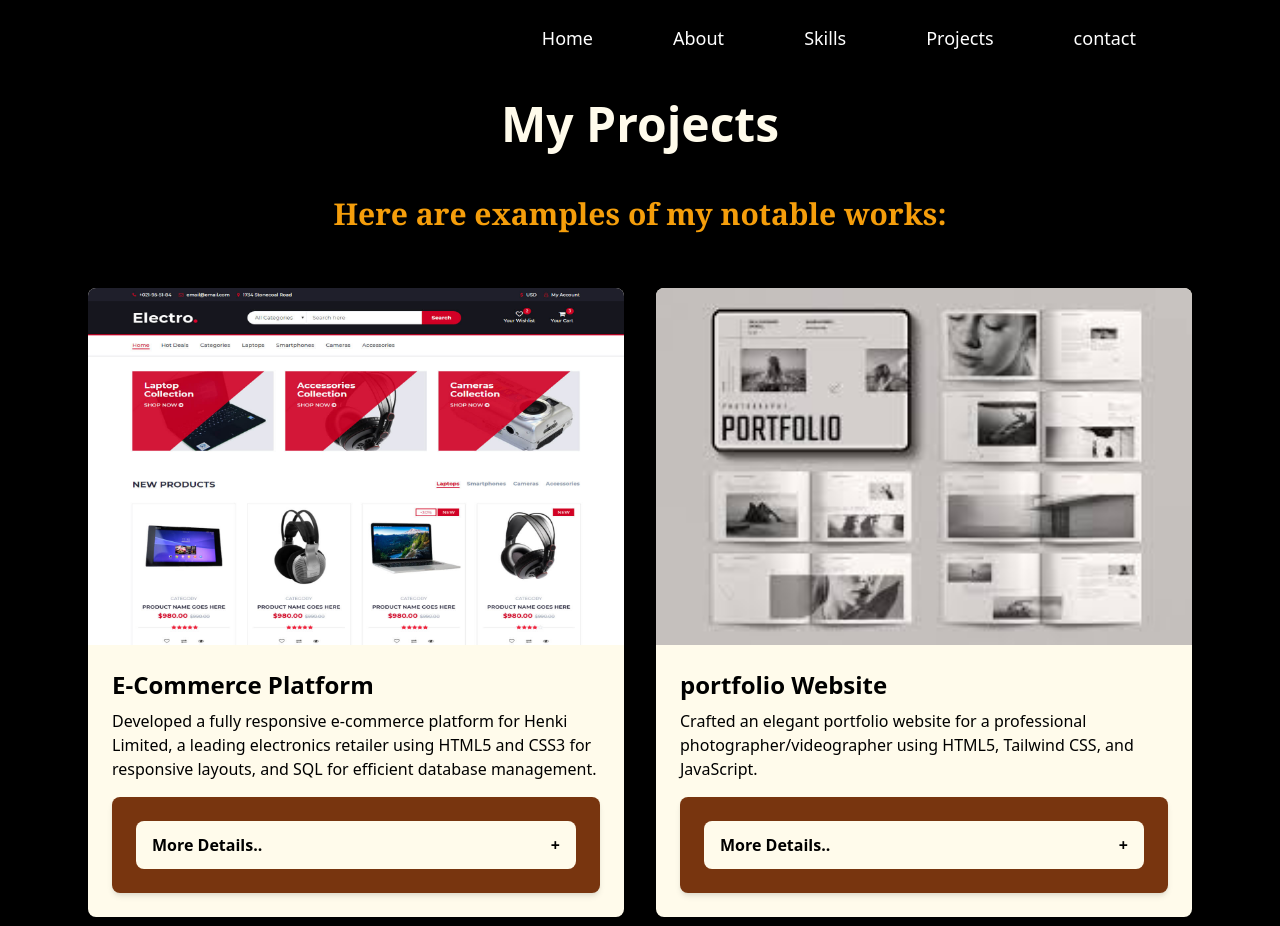
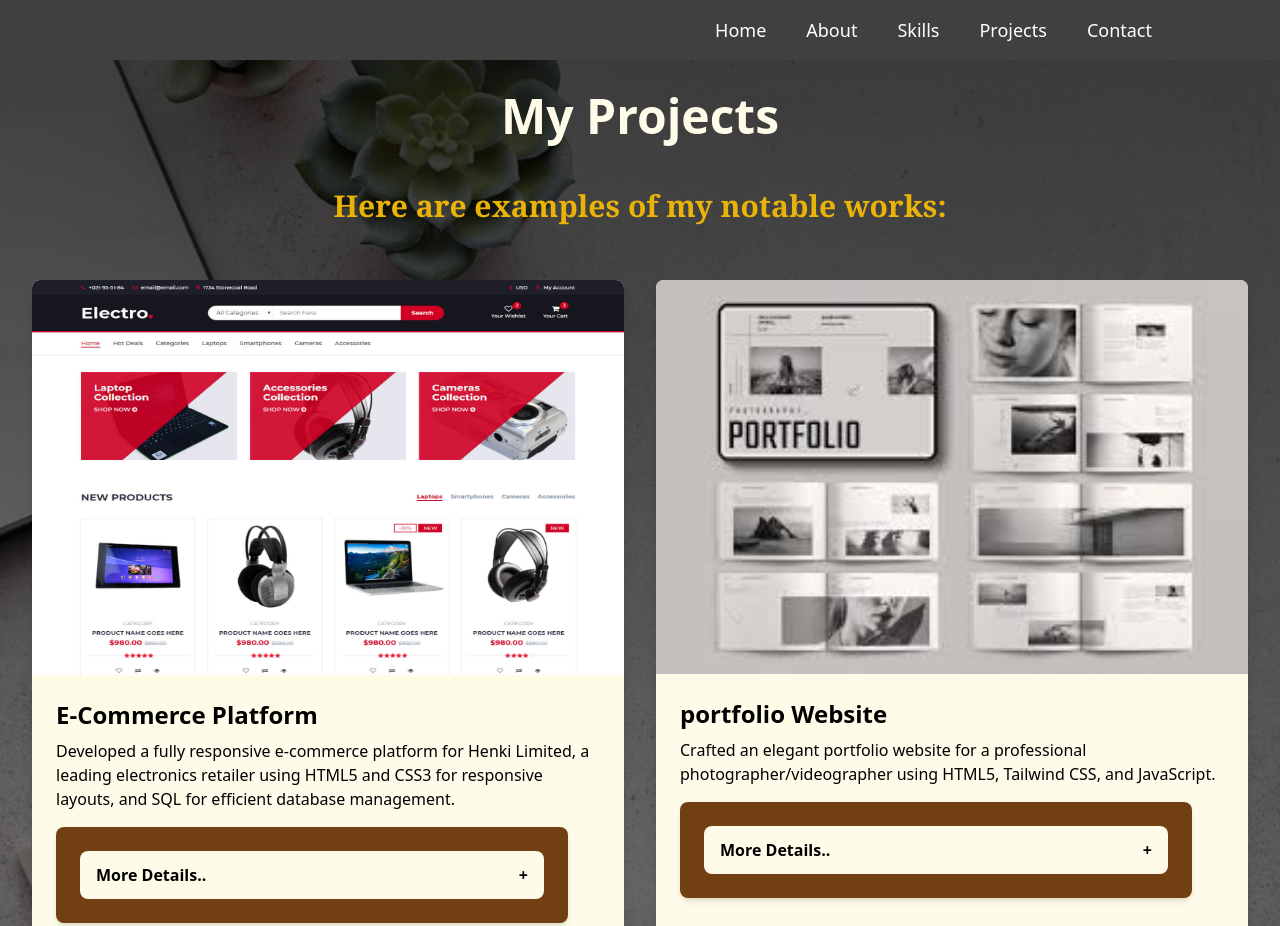
Before and after one commit to Wairimu-huho/PortfolioHackathon-Peer-to-peer-Group-12, a plain HTML site: page projects.html in a window 1280 px wide. Shown: the top 926 px of the page. Drawn offline with nearby package versions, Linux system fonts and the light colour scheme.

Commit message:
Added a dark gradient overlay in about skills and projects page

```diff
--- a/projects.html
+++ b/projects.html
@@ -5,50 +5,64 @@
     <meta charset="UTF-8">
     <meta name="viewport" content="width=device-width, initial-scale=1.0">
     <title>Projects</title>
-    <script src="https://kit.fontawesome.com/3cf439782a.js" crossorigin="anonymous"></script>
-    <link href="https://cdn.jsdelivr.net/npm/tailwindcss@2.2.19/dist/tailwind.min.css" rel="stylesheet">
+    <script src="https://cdn.tailwindcss.com"></script>
+    <link href="https://cdnjs.cloudflare.com/ajax/libs/font-awesome/6.0.0-beta3/css/all.min.css" rel="stylesheet">
 </head>
 
-<body class="bg-black">
-    <header>
-        <div>
-            <nav class="flex justify-end items-center  p-4">
-                <ul class=" flex space-x-20 mr-32">
-                    <li class="inline-block my-2">
-                        <a href="home.html"
+<body class="h-screen">
+    <!-- Navigation -->
+    <header class="bg-black bg-opacity-75 top-0 left-0 w-full p-4 z-20 ">
+        <nav class="flex justify-end items-center pr-28">
+            <ul class="flex space-x-10">
+                <li>
+                    <a href="home.html" target="_blank"
                         class="text-white text-lg relative hover:text-yellow-500 transition duration-300">
                         Home
                     </a>
                 </li>
-                    <li class="inline-block  my-2">
-                        <a href="about.html" class="text-white text-lg relative hover:text-yellow-500 transition duration-300" >
+                <li>
+                    <a href="about.html" target="_blank"
+                        class="text-white text-lg relative hover:text-yellow-500 transition duration-300">
                         About
                     </a>
                 </li>
-                    <li class="inline-block my-2">
-                        <a href="skills.html" class="text-white text-lg relative hover:text-yellow-500 transition duration-300">
+                <li>
+                    <a href="skills.html" target="_blank"
+                        class="text-white text-lg relative hover:text-yellow-500 transition duration-300">
                         Skills
                     </a>
                 </li>
-                    <li class="inline-block my-2">
-                        <a href="projects.html" class="text-white text-lg relative hover:text-yellow-500 transition duration-300">
+                <li>
+                    <a href="projects.html" target="_blank"
+                        class="text-white text-lg relative hover:text-yellow-500 transition duration-300">
                         Projects
                     </a>
                 </li>
-                    <li class="inline-block my-2">
-                        <a href="contact.html" class="text-white text-lg relative hover:text-yellow-500 transition duration-300">
-                            contact
+                <li>
+                    <a href="contact.html" target="_blank"
+                        class="text-white text-lg relative hover:text-yellow-500 transition duration-300">
+                        Contact
                     </a>
                 </li>
             </ul>
         </nav>
-        </div>
     </header>
 
-    <!------------------------------------projects section----------------------------->
-    <div class="max-w-6xl mx-auto p-6">
+    <!-- Background Section -->
+    <div class="relative min-h-screen">
+        <!-- Background Image -->
+        <div class="absolute inset-0 bg-cover bg-center" style="background-image: url('images/header3.jpg');">
+        </div>
+
+        <!-- Dark Gradient Overlay -->
+        <div class="absolute inset-0 bg-gradient-to-b from-black/70 via-black/50 to-black/70 z-10"></div>
+
+        <!-- Projects Section -->
+        <div class="relative z-10 items-center justify-center h-full p-8 pb-12">
             <h2 class="text-5xl text-yellow-50 font-bold mb-12 text-center">My Projects</h2>
-        <h1 class="text-3xl font-bold text-center text-yellow-500 mb-14 font-serif">Here are examples of my notable works:</h1>
+            <h1 class="text-3xl font-bold text-center text-yellow-500 mb-14 font-serif">
+                Here are examples of my notable works:
+            </h1>
             <div class="grid grid-cols-1 md:grid-cols-2 gap-8">
 
                 <!-- Project 1 -->
@@ -57,7 +71,8 @@
                     <div class="p-6">
                         <h2 class="text-2xl font-bold mb-2">E-Commerce Platform </h2>
                         <p class="mb-4 "> Developed a fully responsive e-commerce platform for Henki Limited, a leading
-                        electronics retailer using HTML5 and CSS3 for responsive layouts, and SQL for efficient database
+                            electronics retailer using HTML5 and CSS3 for responsive layouts, and SQL for efficient
+                            database
                             management.
                         </p>
                         <div class="bg-yellow-900 p-6 rounded-lg shadow-md max-w-lg w-full">
@@ -69,7 +84,8 @@
                             <div class="accordion-content hidden p-4 text-gray-700 bg-yellow-50">
                                 The website features a modern product catalog with advanced filtering,
                                 real-time inventory tracking, and secure payment processing. Implemented a user-friendly
-                            interface showcasing various electronic categories including smartphones, laptops, gaming
+                                interface showcasing various electronic categories including smartphones, laptops,
+                                gaming
                                 consoles, and accessories. <br> The platform includes a robust search function, detailed
                                 product
                                 descriptions, customer reviews, and a streamlined checkout process. The implementation
@@ -86,7 +102,8 @@
                     <img src="images/portfolio-2.jpeg" alt="HungryBites" class="w-full">
                     <div class="p-6">
                         <h2 class="text-2xl font-bold mb-2">portfolio Website</h2>
-                    <p class="mb-4"> Crafted an elegant portfolio website for a professional photographer/videographer
+                        <p class="mb-4"> Crafted an elegant portfolio website for a professional
+                            photographer/videographer
                             using HTML5, Tailwind CSS, and JavaScript. </p>
                         <div class="bg-yellow-900 p-6 rounded-lg shadow-md max-w-lg w-full">
                             <button
@@ -96,14 +113,18 @@
                             </button>
                             <div class="accordion-content hidden p-4 text-gray-700 bg-yellow-50">
                                 The site features a stunning gallery with lazy
-                            loading for optimal performance, showcasing both photography and video content in a masonry
+                                loading for optimal performance, showcasing both photography and video content in a
+                                masonry
                                 grid
-                            layout. Implemented smooth transitions and animations to enhance the viewing experience of
-                            high-resolution images and video showreels. <br> The website includes a dynamic filtering
+                                layout. Implemented smooth transitions and animations to enhance the viewing experience
+                                of
+                                high-resolution images and video showreels. <br> The website includes a dynamic
+                                filtering
                                 system
                                 allowing visitors to sort through different photography categories such as weddings,
                                 portraits,
-                            and commercial work. Built a custom lightbox feature for immersive full-screen image viewing
+                                and commercial work. Built a custom lightbox feature for immersive full-screen image
+                                viewing
                                 and
                                 integrated a video player for seamless showreel playback. Additionally, incorporated a
                                 contact form for client inquiries.
@@ -127,16 +148,20 @@
                                 More Details.. <span class="font-bold">+</span>
                             </button>
                             <div class="accordion-content hidden p-4 text-gray-700 bg-yellow-50">
-                            The platform features an interactive dashboard displaying upcoming fixtures and team form
+                                The platform features an interactive dashboard displaying upcoming fixtures and team
+                                form
                                 guides. Implemented a live score tracking system, player performance
-                            metrics, and injury updates across major leagues. The website includes a responsive design
-                            optimized for both desktop and mobile viewing, ensuring fans can access match previews on
+                                metrics, and injury updates across major leagues. The website includes a responsive
+                                design
+                                optimized for both desktop and mobile viewing, ensuring fans can access match previews
+                                on
                                 any
                                 device. <br> Integrated an API to pull historical match data and statistical analysis,
                                 enabling
                                 users
                                 to make informed predictions. The implementation led to
-                            significant user engagement with over 10,000 monthly active users demonstrating its value as
+                                significant user engagement with over 10,000 monthly active users demonstrating its
+                                value as
                                 a comprehensive resource for football
                                 enthusiasts.
                             </div>
@@ -150,7 +175,8 @@
                     <img src="images/chat-app-2.webp" alt="ProTech Solutions" class="w-full">
                     <div class="p-6">
                         <h2 class="text-2xl font-bold mb-2">Java Chat Application</h2>
-                    <p class="mb-4">Developed a robust terminal-based chat application using Java and Java.net, enabling
+                        <p class="mb-4">Developed a robust terminal-based chat application using Java and Java.net,
+                            enabling
                             real-time communication between multiple users through a command-line interface. </p>
                         <div class="bg-yellow-900 p-6 rounded-lg shadow-md max-w-lg w-full">
                             <button
@@ -159,12 +185,16 @@
                                 More Details.. <span class="font-bold">+</span>
                             </button>
                             <div class="accordion-content hidden p-4 text-gray-700 bg-yellow-50">
-                            The application  implements a client-server architecture using TCP/IP sockets for reliable message delivery and
+                                The application implements a client-server architecture using TCP/IP sockets for
+                                reliable message delivery and
                                 synchronous communication. Built features including group chat capabilities,
-                            and user status updates. Implemented multi-threading to handle concurrent user connections,
-                            ensuring smooth message broadcasting and individual chat sessions. <br> Enhanced the system with features such as message timestamps,
+                                and user status updates. Implemented multi-threading to handle concurrent user
+                                connections,
+                                ensuring smooth message broadcasting and individual chat sessions. <br> Enhanced the
+                                system with features such as message timestamps,
                                 online user listing, and chat history storage. The clean terminal interface provides an
-                            efficient, lightweight communication tool that demonstrates core networking principles and
+                                efficient, lightweight communication tool that demonstrates core networking principles
+                                and
                                 Java's capabilities in building networked applications.
                             </div>
                             </button>
@@ -173,16 +203,13 @@
                 </div>
             </div>
         </div>
+    </div>
 
-    <!---------------------------------------white line----------------------------------------->
-    <div class="w-full px-8 mt-32">
-        <div class="w-full h-px bg-white mx-auto"></div>
-    </div>
 
 
     <!---------------------------------footer section------------------------>
     <div class="relative">
-        <div class="bg-black flex items-center justify-center mt-12">
+        <div class="bg-black flex items-center justify-center pb-10">
             <div class="text-center">
                 <!-- Name Section -->
                 <h1 class="text-3xl font-bold text-yellow-50">Sarah</h1>
@@ -197,10 +224,10 @@
                     <a href="https://instagram.com" target="_blank" class="hover:text-pink-500">
                         <i class="fab fa-instagram text-2xl"></i>
                     </a>
-                    <a href="https://github.com" target="_blank" class="hover:text-gray-900">
+                    <a href="https://github.com/Wairimu-huho" target="_blank" class="hover:text-gray-900">
                         <i class="fab fa-github text-2xl"></i>
                     </a>
-                    <a href="https://linkedin.com" target="_blank" class="hover:text-blue-600">
+                    <a href="https://www.linkedin.com/in/wairimu-huho/" target="_blank" class="hover:text-blue-600">
                         <i class="fab fa-linkedin text-2xl"></i>
                     </a>
                     <a href="https://snapchat.com" target="_blank" class="hover:text-yellow-400">
@@ -210,11 +237,12 @@
             </div>
         </div>
     </div>
-    <div class="font-light bg-yellow-900 py-6 text-center text-yellow-50 mt-12">
+    <div class="font-light bg-yellow-900 py-6 text-center text-yellow-50">
         copyright © Sarah made with <i class="fa-solid fa-heart text-yellow-50"></i> by Easy learning
     </div>
+
     <script>
-        // function to display the hidden contents in the about me page
+        // function to display the hidden contents in the projects page
         function toggleAccordion(event) {
             const button = event.currentTarget;
             const content = button.nextElementSibling;
```
Also changed, not shown: about.html (+36 -27 lines). Lines whose indentation alone changed are shown as unchanged.
